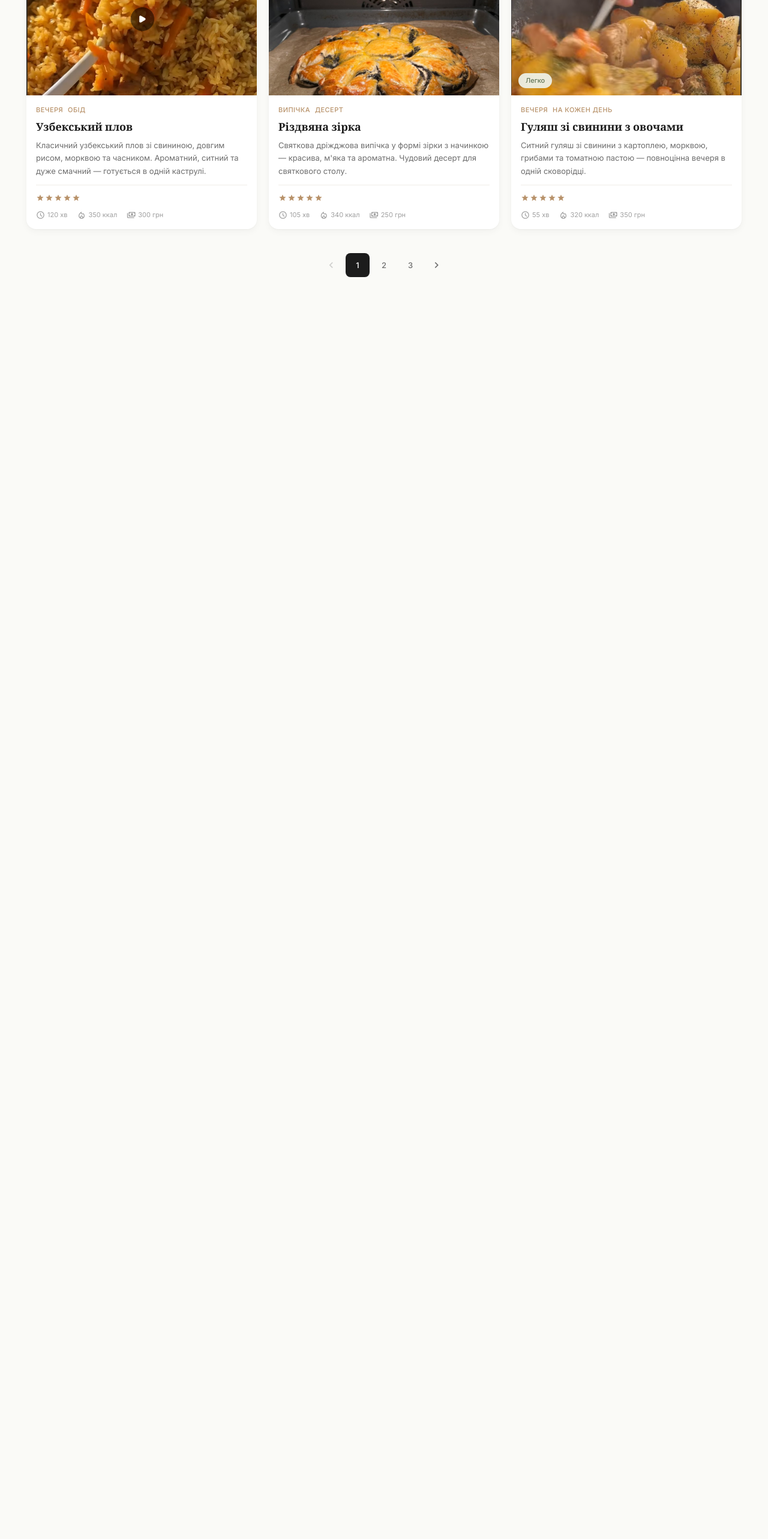
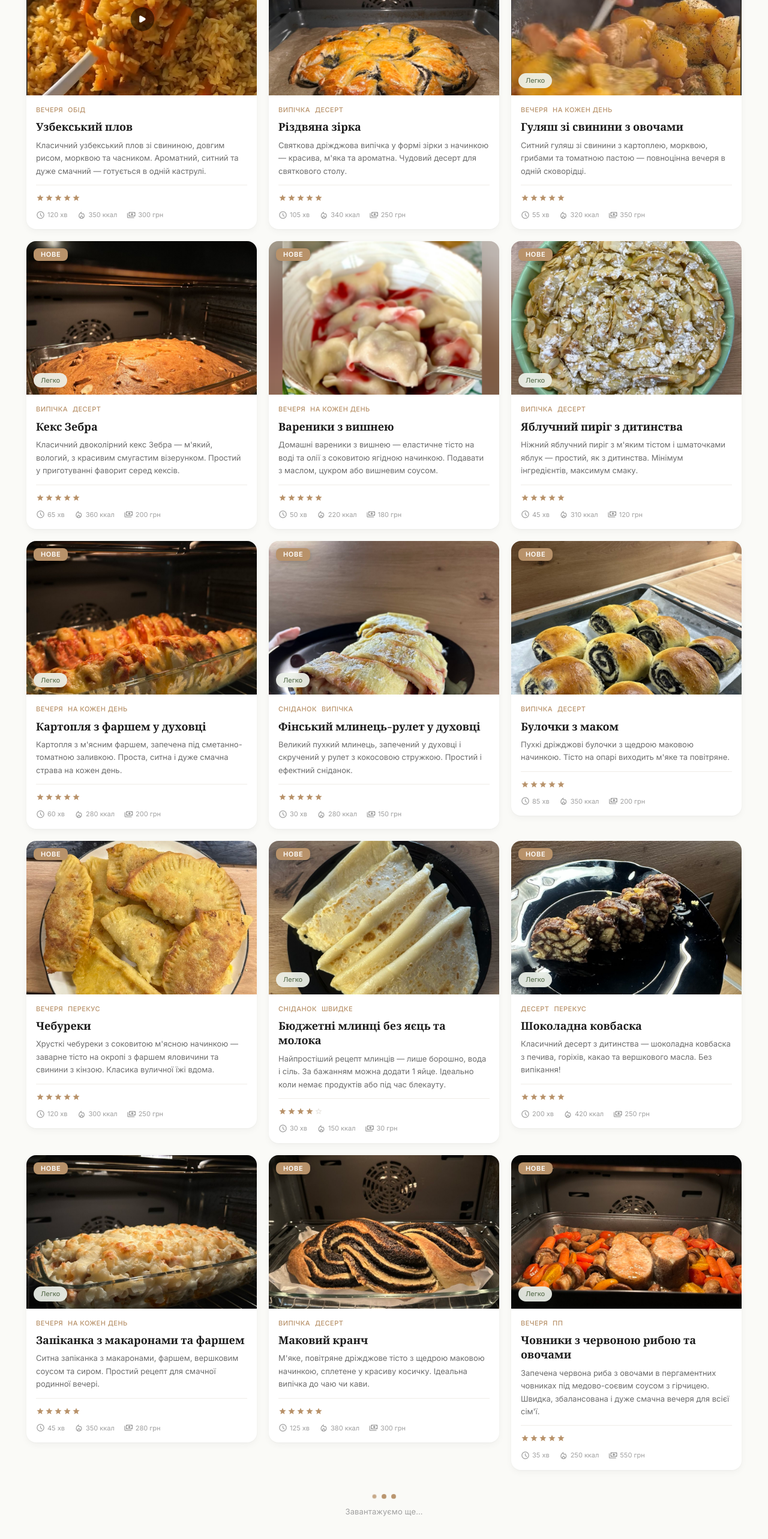
Before and after one commit to shkarsmode/the-dish-archive, an Angular app: page / in a window 1280 px wide. Shown: the part 2293-4859 px from the top of the page at 60% size. Before the commit the page ends 2835 px from the top, so only its background shows below. Built offline with nearby package versions, Linux system fonts and the light colour scheme; a web font is replaced by a local one.

Commit message:
feat: implement infinite scroll for dish catalog and update related components

```diff
--- a/src/app/app.config.ts
+++ b/src/app/app.config.ts
@@ -1,13 +1,17 @@
 import { provideHttpClient } from '@angular/common/http';
 import { ApplicationConfig, provideBrowserGlobalErrorListeners } from '@angular/core';
-import { provideRouter, withViewTransitions } from '@angular/router';
+import { provideRouter, withInMemoryScrolling, withViewTransitions } from '@angular/router';
 
 import { routes } from './app.routes';
 
 export const appConfig: ApplicationConfig = {
     providers: [
         provideBrowserGlobalErrorListeners(),
-        provideRouter(routes, withViewTransitions()),
+        provideRouter(
+            routes,
+            withViewTransitions(),
+            withInMemoryScrolling({ scrollPositionRestoration: 'top' }),
+        ),
         provideHttpClient(),
     ],
 };
--- a/src/app/core/services/dish.service.ts
+++ b/src/app/core/services/dish.service.ts
@@ -23,8 +23,8 @@ export class DishService {
     readonly searchQuery = signal('');
     readonly sortOption = signal<SortOption>('date-desc');
     readonly filters = signal<FilterState>({ ...DEFAULT_FILTER_STATE });
-    readonly currentPage = signal(1);
-    readonly pageSize = signal(12);
+    readonly visibleCount = signal(12);
+    private readonly batchSize = 12;
 
     readonly allTags = computed(() => {
         const tagSet = new Set<string>();
@@ -153,15 +153,12 @@ export class DishService {
 
     readonly totalFilteredCount = computed(() => this.filteredDishes().length);
 
-    readonly totalPages = computed(() =>
-        Math.max(1, Math.ceil(this.filteredDishes().length / this.pageSize()))
-    );
+    readonly visibleDishes = computed(() => {
+        return this.filteredDishes().slice(0, this.visibleCount());
+    });
 
-    readonly paginatedDishes = computed(() => {
-        const page = this.currentPage();
-        const size = this.pageSize();
-        const startIndex = (page - 1) * size;
-        return this.filteredDishes().slice(startIndex, startIndex + size);
+    readonly hasMore = computed(() => {
+        return this.visibleCount() < this.filteredDishes().length;
     });
 
     readonly hasActiveFilters = computed(() => {
@@ -199,9 +196,15 @@ export class DishService {
         return computed(() => this.allDishesSignal().find(dish => dish.slug === slug));
     }
 
+    loadMore(): void {
+        if (this.hasMore()) {
+            this.visibleCount.update(c => c + this.batchSize);
+        }
+    }
+
     updateSearch(query: string): void {
         this.searchQuery.set(query);
-        this.currentPage.set(1);
+        this.visibleCount.set(this.batchSize);
     }
 
     updateSort(option: SortOption): void {
@@ -210,18 +213,13 @@ export class DishService {
 
     updateFilters(partialFilters: Partial<FilterState>): void {
         this.filters.update(current => ({ ...current, ...partialFilters }));
-        this.currentPage.set(1);
+        this.visibleCount.set(this.batchSize);
     }
 
     resetFilters(): void {
         this.filters.set({ ...DEFAULT_FILTER_STATE });
         this.searchQuery.set('');
-        this.currentPage.set(1);
-    }
-
-    goToPage(page: number): void {
-        const clamped = Math.max(1, Math.min(page, this.totalPages()));
-        this.currentPage.set(clamped);
+        this.visibleCount.set(this.batchSize);
     }
 
     importDishes(data: DishData): void {
--- a/src/app/pages/catalog/catalog.html
+++ b/src/app/pages/catalog/catalog.html
@@ -87,52 +87,28 @@
                         <app-skeleton-card />
                     }
                 </div>
-            } @else if (dishService.paginatedDishes().length === 0) {
+            } @else if (dishService.visibleDishes().length === 0) {
                 <app-empty-state
                     icon="search_off"
                     title="Нічого не знайдено"
                     description="Спробуйте змінити параметри пошуку або скинути фільтри" />
             } @else {
                 <div class="dish-grid">
-                    @for (dish of dishService.paginatedDishes(); track dish.id) {
+                    @for (dish of dishService.visibleDishes(); track dish.id) {
                         <app-dish-card [dish]="dish" />
                     }
                 </div>
 
-                <!-- Pagination -->
-                @if (dishService.totalPages() > 1) {
-                    <nav class="pagination" aria-label="Навігація по сторінках">
-                        <button
-                            class="page-button"
-                            [disabled]="dishService.currentPage() === 1"
-                            (click)="goToPage(dishService.currentPage() - 1)"
-                            aria-label="Попередня сторінка">
-                            <span class="material-symbols-outlined">chevron_left</span>
-                        </button>
-
-                        @for (pageNumber of getPageNumbers(); track $index) {
-                            @if (pageNumber === -1) {
-                                <span class="page-ellipsis">...</span>
-                            } @else {
-                                <button
-                                    class="page-button"
-                                    [class.active]="pageNumber === dishService.currentPage()"
-                                    (click)="goToPage(pageNumber)"
-                                    [attr.aria-current]="pageNumber === dishService.currentPage() ? 'page' : null"
-                                    [attr.aria-label]="'Сторінка ' + pageNumber">
-                                    {{ pageNumber }}
-                                </button>
-                            }
-                        }
-
-                        <button
-                            class="page-button"
-                            [disabled]="dishService.currentPage() === dishService.totalPages()"
-                            (click)="goToPage(dishService.currentPage() + 1)"
-                            aria-label="Наступна сторінка">
-                            <span class="material-symbols-outlined">chevron_right</span>
-                        </button>
-                    </nav>
+                <!-- Infinite Scroll Sentinel -->
+                @if (dishService.hasMore()) {
+                    <div class="load-more-sentinel" #scrollSentinel>
+                        <div class="load-more-spinner">
+                            <span class="spinner-dot"></span>
+                            <span class="spinner-dot"></span>
+                            <span class="spinner-dot"></span>
+                        </div>
+                        <span class="load-more-text">Завантажуємо ще…</span>
+                    </div>
                 }
             }
         </div>
--- a/src/app/pages/catalog/catalog.scss
+++ b/src/app/pages/catalog/catalog.scss
@@ -281,51 +281,47 @@
     }
 }
 
-// ── Pagination ──────────────────────────────────────────────
-.pagination {
+// ── Infinite Scroll Loader ───────────────────────────────────
+.load-more-sentinel {
+    display: flex;
+    flex-direction: column;
+    align-items: center;
+    gap: var(--space-3);
+    padding: var(--space-10) 0 var(--space-6);
+    animation: fadeIn 300ms ease;
+}
+
+.load-more-spinner {
     display: flex;
     align-items: center;
-    justify-content: center;
-    gap: var(--space-1);
-    margin-top: var(--space-10);
+    gap: var(--space-2);
 }
 
-.page-button {
-    @include m.tap-target(40px);
-    min-width: 40px;
-    height: 40px;
-    border-radius: var(--radius-sm);
+.spinner-dot {
+    width: 8px;
+    height: 8px;
+    border-radius: var(--radius-full);
+    background-color: var(--color-accent);
+    animation: dotBounce 1.4s ease-in-out infinite both;
+
+    &:nth-child(1) { animation-delay: 0s; }
+    &:nth-child(2) { animation-delay: 0.16s; }
+    &:nth-child(3) { animation-delay: 0.32s; }
+}
+
+.load-more-text {
     font-size: var(--text-sm);
-    font-weight: var(--weight-medium);
-    color: var(--color-text-secondary);
-    transition: background-color var(--transition-fast),
-                color var(--transition-fast);
+    color: var(--color-text-tertiary);
+    letter-spacing: 0.01em;
+}
 
-    @media (hover: hover) and (pointer: fine) {
-        &:hover:not(:disabled) {
-            background-color: var(--color-surface-hover);
-            color: var(--color-text-primary);
-        }
+@keyframes dotBounce {
+    0%, 80%, 100% {
+        transform: scale(0.6);
+        opacity: 0.4;
     }
-
-    &.active {
-        background-color: var(--color-text-primary);
-        color: var(--color-text-inverse);
-    }
-
-    &:disabled {
-        opacity: 0.3;
-        cursor: default;
-    }
-
-    .material-symbols-outlined {
-        font-size: 20px;
+    40% {
+        transform: scale(1);
+        opacity: 1;
     }
 }
-
-.page-ellipsis {
-    width: 40px;
-    text-align: center;
-    color: var(--color-text-tertiary);
-    font-size: var(--text-sm);
-}
--- a/src/app/pages/catalog/catalog.ts
+++ b/src/app/pages/catalog/catalog.ts
@@ -1,4 +1,4 @@
-import { Component, computed, inject, viewChild } from '@angular/core';
+import { Component, computed, effect, ElementRef, inject, OnDestroy, viewChild } from '@angular/core';
 import { Router } from '@angular/router';
 import { CATEGORY_LABELS, Dish, DishCategory } from '../../core/models/dish.model';
 import { DishService } from '../../core/services/dish.service';
@@ -27,14 +27,45 @@ import { TagChipComponent } from '../../shared/components/tag-chip.component';
     templateUrl: './catalog.html',
     styleUrl: './catalog.scss',
 })
-export class CatalogPage {
+export class CatalogPage implements OnDestroy {
     protected readonly dishService = inject(DishService);
     private readonly favoritesService = inject(FavoritesService);
     private readonly router = inject(Router);
     protected readonly filterDrawer = viewChild<FilterDrawerComponent>('filterDrawer');
+    protected readonly scrollSentinel = viewChild<ElementRef<HTMLElement>>('scrollSentinel');
+
+    private observer: IntersectionObserver | null = null;
 
     protected readonly quickCategories: DishCategory[] = ['quick', 'healthy', 'dessert', 'everyday', 'festive', 'vegetarian'];
     protected readonly skeletonItems = Array.from({ length: 6 });
+    protected loadingMore = false;
+
+    constructor() {
+        effect(() => {
+            const sentinel = this.scrollSentinel();
+            this.observer?.disconnect();
+            if (sentinel) {
+                this.observer = new IntersectionObserver(
+                    (entries) => {
+                        const entry = entries[0];
+                        if (entry.isIntersecting && this.dishService.hasMore() && !this.loadingMore) {
+                            this.loadingMore = true;
+                            setTimeout(() => {
+                                this.dishService.loadMore();
+                                this.loadingMore = false;
+                            }, 400);
+                        }
+                    },
+                    { rootMargin: '200px' }
+                );
+                this.observer.observe(sentinel.nativeElement);
+            }
+        });
+    }
+
+    ngOnDestroy(): void {
+        this.observer?.disconnect();
+    }
 
     // ── Time-of-day greeting ──
     protected readonly greeting = computed(() => {
@@ -89,29 +120,4 @@ export class CatalogPage {
     protected onSlotResult(dish: Dish): void {
         this.router.navigate(['/dish', dish.slug]);
     }
-
-    protected goToPage(page: number): void {
-        this.dishService.goToPage(page);
-        document.getElementById('catalog')?.scrollIntoView({ behavior: 'smooth', block: 'start' });
-    }
-
-    protected getPageNumbers(): number[] {
-        const total = this.dishService.totalPages();
-        const current = this.dishService.currentPage();
-        const pages: number[] = [];
-
-        if (total <= 7) {
-            for (let i = 1; i <= total; i++) pages.push(i);
-        } else {
-            pages.push(1);
-            if (current > 3) pages.push(-1);
-            for (let i = Math.max(2, current - 1); i <= Math.min(total - 1, current + 1); i++) {
-                pages.push(i);
-            }
-            if (current < total - 2) pages.push(-1);
-            pages.push(total);
-        }
-
-        return pages;
-    }
 }
```
Also changed, not shown: public/images/ham-cheese-croissants.jpg, public/images/sochnyky.jpg.
